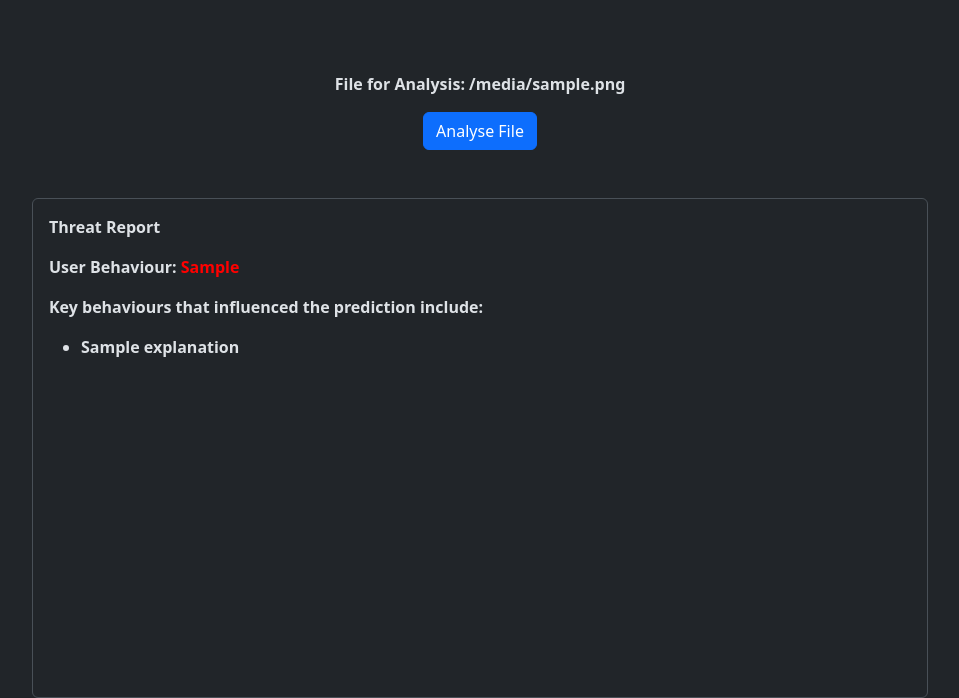
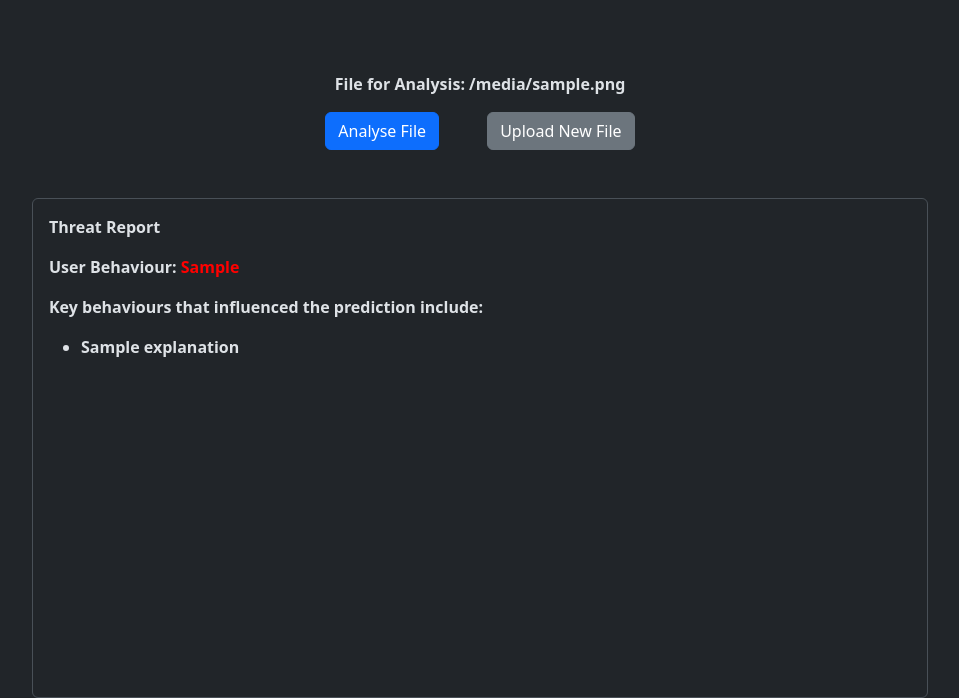
Before and after one commit to Tamsanqa743/Project-AI-PoweredInsiderThreatDetectionSystem, a Flask app: template App/Presentation/templates/analysis.html in a window 1280 px wide. Shown: the part 126-824 px from the top of the page, without its empty margins (160-1119 px from the left). Run offline with Flask 3, Linux system fonts and the light colour scheme; the template is opened without the code that fills it: most values are stand-ins (such as "Sample title", 1, 10 or a date in 2020); parts of the project's set-up code (start-up, migrations or seed data) failed here and were passed over.

Commit message:
Add reupload btn on anaylsis page

```diff
--- a/App/Presentation/static/css/main.css
+++ b/App/Presentation/static/css/main.css
@@ -50,3 +50,7 @@ input[type="file"]::file-selector-button {
   border-radius: 5px;
   cursor: pointer;
 }
+
+.control-btns{
+  display: flex
+}
--- a/App/Presentation/templates/analysis.html
+++ b/App/Presentation/templates/analysis.html
@@ -30,9 +30,14 @@
     <main>
         <div class="analysis-container">
                <p class="mt-5 pt-4"><b>File for Analysis: {{saved_filename}}</b></p>
-               <form action="/analyse" method="POST">
-                   <button class="btn btn-primary mb-5" type="submit" action="/analyse">Analyse File</button>
-               </form>
+               <div class="control-btns">
+                   <form action="/analyse" method="POST">
+                       <button class="btn btn-primary mb-5" type="submit" action="/analyse">Analyse File</button>
+                   </form>
+                   <form action="/upload_new_file" class="new-file ms-5" method="POST">
+                       <button class="upload-new-file btn btn-secondary ml-5 mb-5">Upload New File</button>
+                   </form>
+               </div>
                <div class="border rounded analysis-results">
                    <div class="results-container">
                        <p class="mt-3 ms-3"><b>Threat Report</b></p>
--- a/App/app.py
+++ b/App/app.py
@@ -1,4 +1,4 @@
-from flask import Flask, render_template, url_for, request, flash, jsonify
+from flask import Flask, render_template, url_for, request, flash, redirect
 from werkzeug.utils import secure_filename
 import os
 from Controllers.file_controller import file_controller
@@ -44,5 +44,10 @@ def analyse():
     flash("Analysis Complete!", "success")
     return render_template('analysis.html', prediction_description=desription, prediction_output=prediction, saved_filename=file_con.get_filename())
 
+@app.route('/upload_new_file',methods=['POST'])
+def upload_new_file():
+    '''Redirect to upload page'''
+    return redirect('/')
+
 if __name__ == "__main__":
     app.run(debug=True)
```
